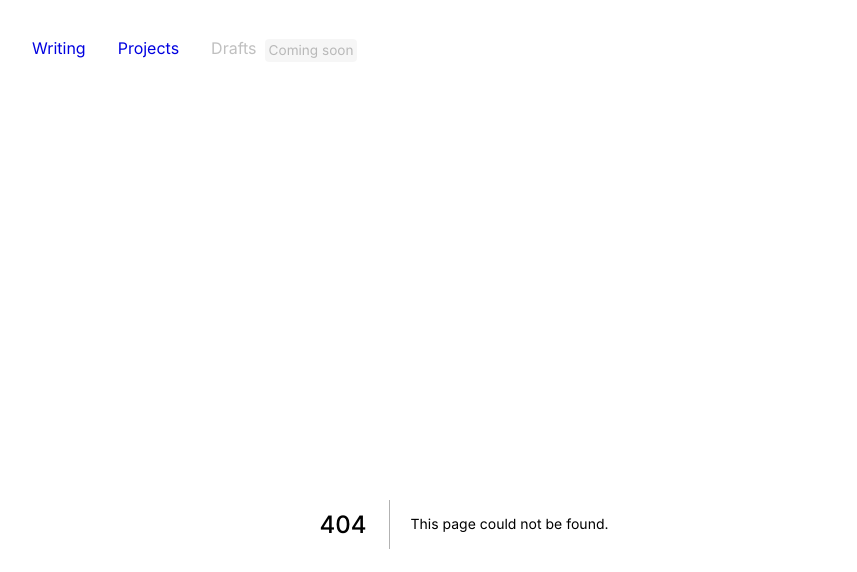
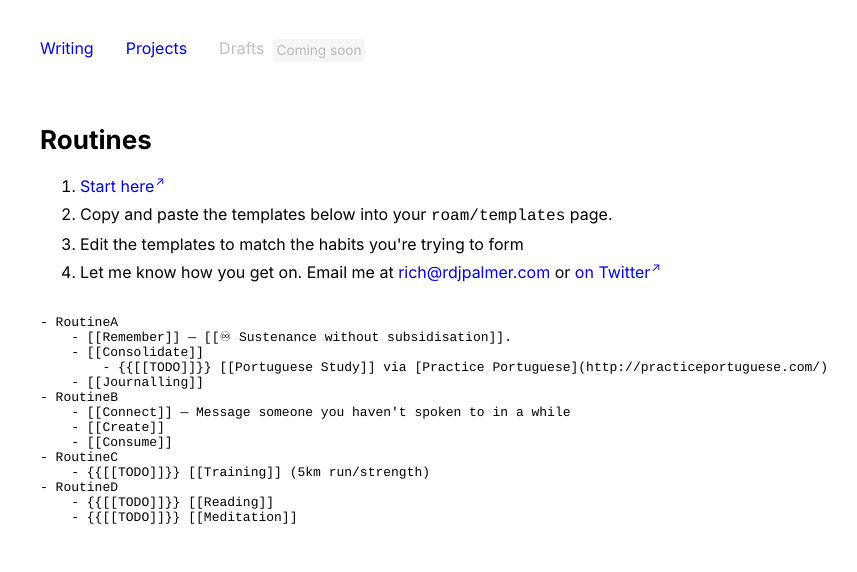
Before and after one commit to rdjpalmer/portfolio, a Next.js app: page /projects/routines in a window 1280 px wide. Before the commit this address had no page. Shown: the top 572 px of the page, without its empty margins (0-857 px from the left). Built offline with nearby package versions, Linux system fonts and the light colour scheme; a web font is replaced by a local one.

Commit message:
Add Routines project

```diff
--- /dev/null
+++ b/pages/projects/routines.tsx
@@ -0,0 +1,50 @@
+import * as React from "react";
+
+export default function RoutinesPage() {
+  return (
+    <div>
+      <h1>Routines</h1>
+      <ol>
+        <li>
+          <a
+            href="https://twitter.com/rdjpalmer/status/1466376612136374274"
+            target="_blank"
+            rel="noopener noreferrer"
+          >
+            Start here
+          </a>
+        </li>
+        <li>
+          Copy and paste the templates below into your{" "}
+          <code>roam/templates</code> page.
+        </li>
+        <li>Edit the templates to match the habits you're trying to form</li>
+        <li>
+          Let me know how you get on. Email me at{" "}
+          <a href="mailto:rich@rdjpalmer.com">rich@rdjpalmer.com</a> or{" "}
+          <a href="https://twitter.com/rdjpalmer">on Twitter</a>
+        </li>
+      </ol>
+      <pre>
+        <code>
+          {`
+- RoutineA
+    - [[Remember]] — [[♾ Sustenance without subsidisation]].
+    - [[Consolidate]]
+        - {{[[TODO]]}} [[Portuguese Study]] via [Practice Portuguese](http://practiceportuguese.com/)
+    - [[Journalling]]
+- RoutineB
+    - [[Connect]] — Message someone you haven't spoken to in a while
+    - [[Create]]
+    - [[Consume]]
+- RoutineC
+    - {{[[TODO]]}} [[Training]] (5km run/strength)
+- RoutineD
+    - {{[[TODO]]}} [[Reading]]
+    - {{[[TODO]]}} [[Meditation]]
+`}
+        </code>
+      </pre>
+    </div>
+  );
+}
--- a/styles/_app.css
+++ b/styles/_app.css
@@ -517,6 +517,10 @@ a:not([href]) {
   margin-left: 0.25rem;
 }
 
+a:hover .tag {
+  text-decoration: none;
+}
+
 /*
  * >= lg
  */
```
Also changed, not shown: pages/projects.tsx (+10 -1 lines).
